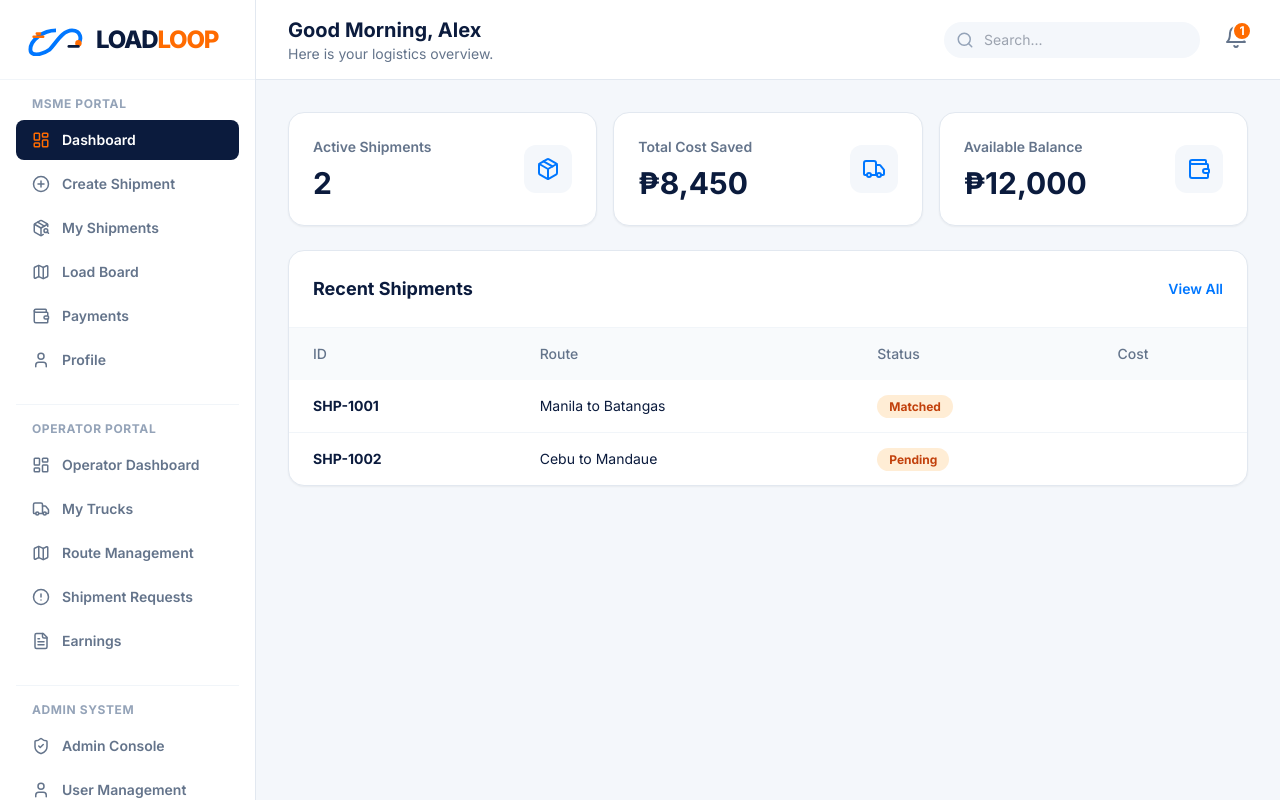
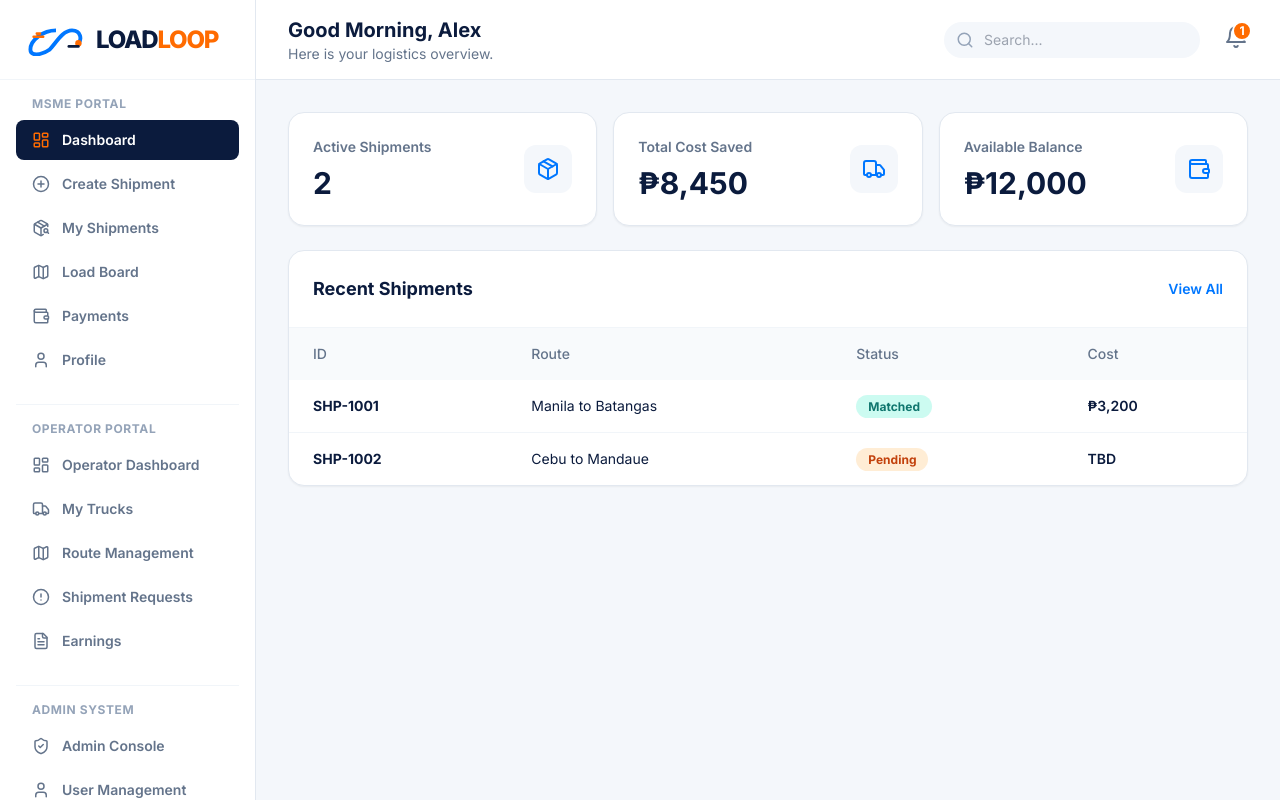
Before and after one commit to adiyel/loadloop-prototype, a Next.js app: page /dashboard in a window 1280 px wide. Built offline with nearby package versions, Linux system fonts and the light colour scheme.

Commit message:
Update page.tsx

```diff
--- a/app/dashboard/page.tsx
+++ b/app/dashboard/page.tsx
@@ -1,10 +1,10 @@
 "use client";
 import { useApp } from "@/context/AppContext";
 import Link from "next/link";
-import { ArrowUpRight, Package, Truck, Wallet } from "lucide-react";
+import { Package, Truck, Wallet } from "lucide-react";
 
 export default function MSMEDashboard() {
-  const { shipments } = useApp();
+  const { shipments, bookings } = useApp();
 
   return (
     <div className="space-y-6">
@@ -29,7 +29,12 @@ export default function MSMEDashboard() {
             </tr>
           </thead>
           <tbody className="divide-y divide-slate-100">
-            {shipments.slice(0, 3).map((s) => (
+            {shipments.slice(0, 3).map((s) => {
+              // Look up the cost from the booking, default to "Pending" if not booked
+              const booking = bookings.find(b => b.shipmentId === s.id);
+              const displayCost = booking ? `₱${booking.cost.toLocaleString()}` : "TBD";
+
+              return (
                 <tr key={s.id} className="hover:bg-slate-50">
                   <td className="px-6 py-4 font-bold text-brand-navy">{s.id}</td>
                   <td className="px-6 py-4">{s.origin} to {s.dest}</td>
@@ -37,12 +42,14 @@ export default function MSMEDashboard() {
                     <span className={`px-3 py-1 rounded-full text-xs font-bold ${
                       s.status === "Delivered" ? "bg-green-100 text-green-700" :
                       s.status === "In Transit" ? "bg-blue-100 text-blue-700" :
+                      s.status === "Matched" ? "bg-teal-100 text-teal-700" :
                       "bg-orange-100 text-orange-700"
                     }`}>{s.status}</span>
                   </td>
-                <td className="px-6 py-4 font-semibold">{s.cost}</td>
+                  <td className="px-6 py-4 font-semibold">{displayCost}</td>
                 </tr>
-            ))}
+              );
+            })}
           </tbody>
         </table>
       </div>
```
Lines whose indentation alone changed are shown as unchanged.
